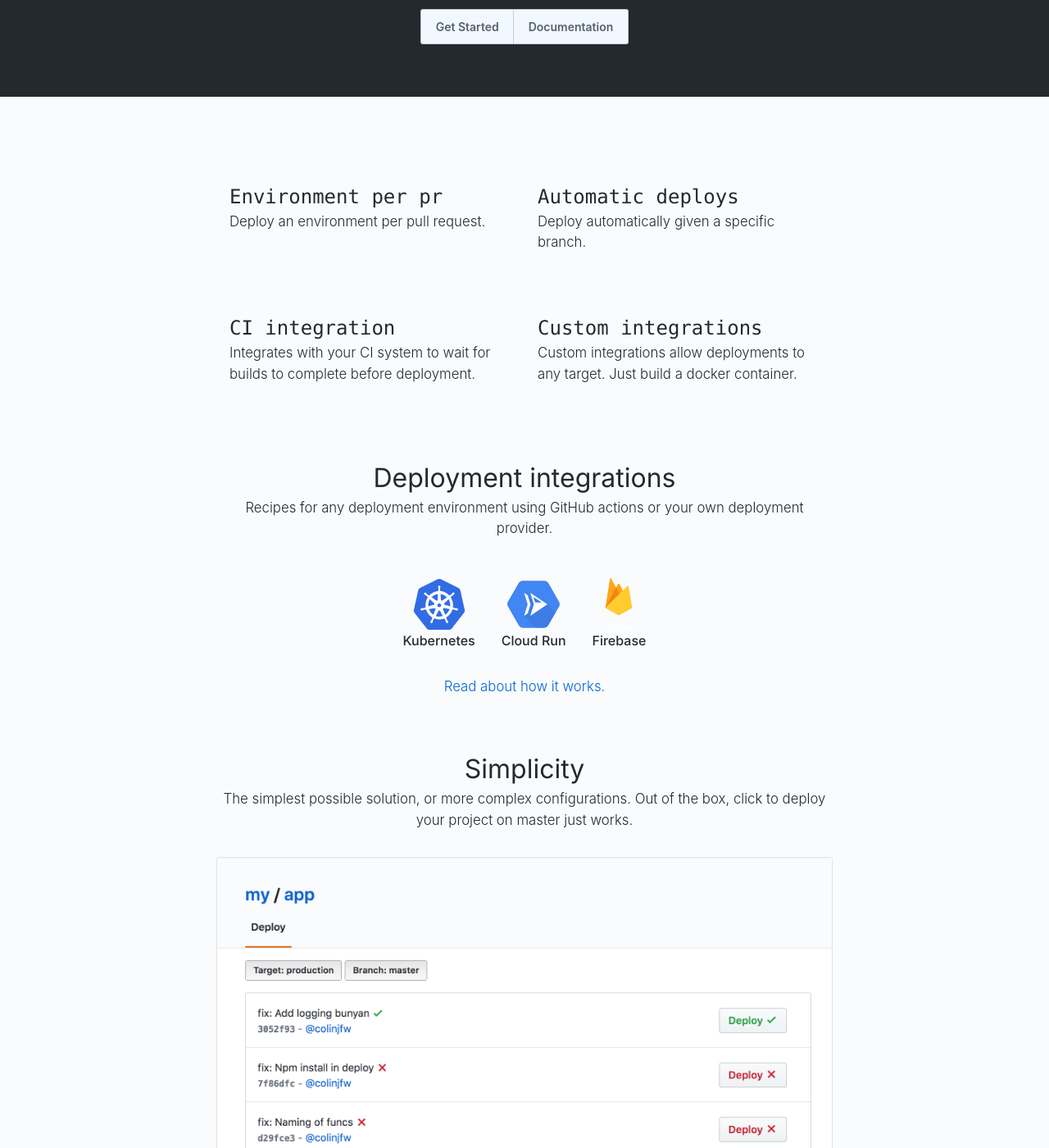
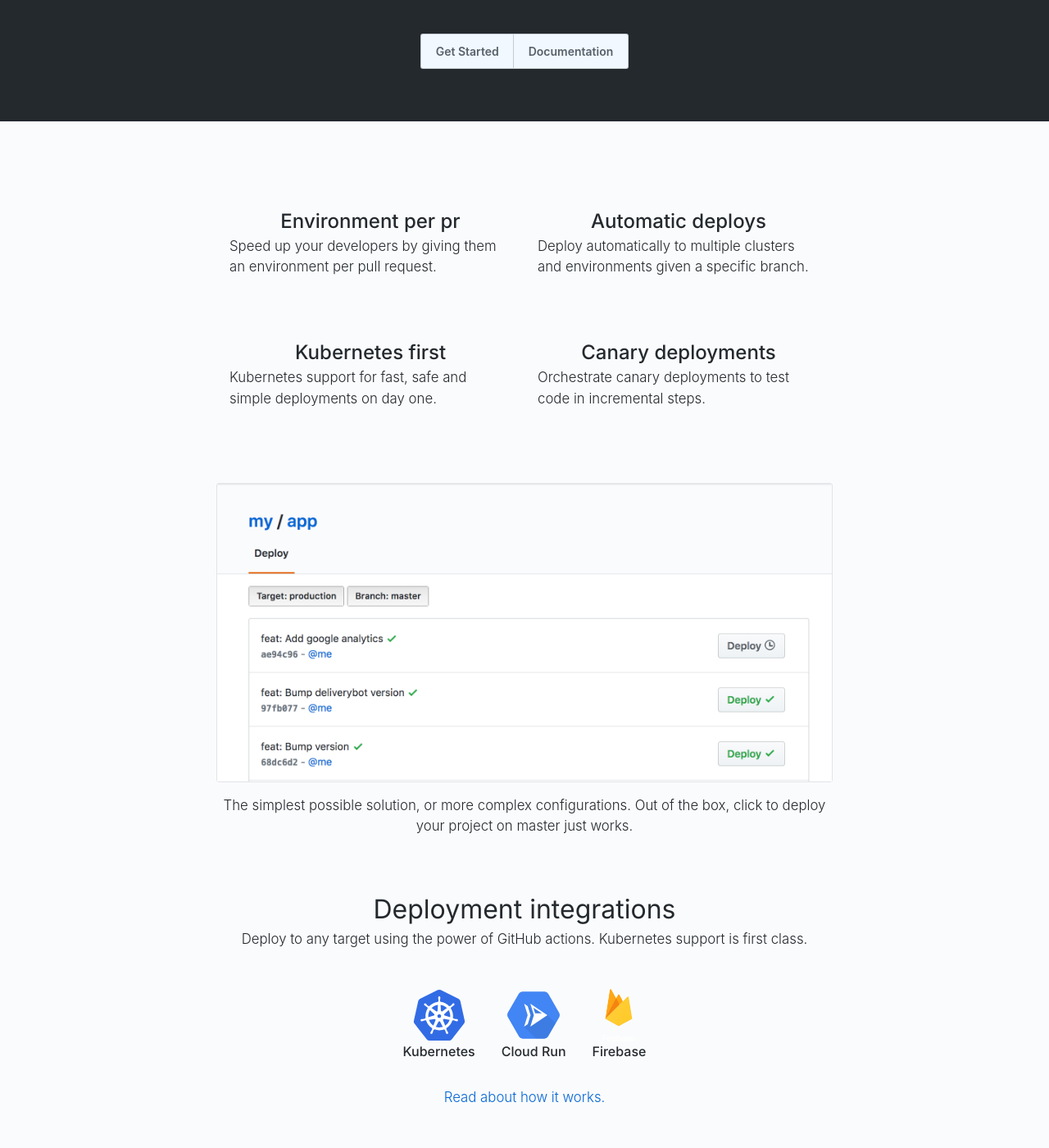
Before and after one commit to deliverybot/deliverybot.github.io, a Jekyll site: the page built from index.html, in a window 1280 px wide and 1400 px high, scrolled down 219 px. Shown: the whole window at 82% size. Built offline with Jekyll 4.4.1, drawn with Linux system fonts in a browser that asks for light colours; some of the changed text lies outside the part shown.

Commit message:
Update homepage

```diff
--- a/_config.yml
+++ b/_config.yml
@@ -1,15 +1,14 @@
-title: deliverybot
-email: your-email@example.com
+title: Deliverybot
 description: >-
   The missing GitHub deployment tool
 long_description: >-
-  GitHub native deployment tool using GitHub actions.
+  Deliverybot is a deployment tool to automate deployments for developers and
+  designers who work together to build and deploy GitHub repos.
 
-deliverybot_url: https://deliverybot-ohzjlus46a-uc.a.run.app/
+deliverybot_url: https://deliverybot.web.app
 github_app_url: https://github.com/apps/deliverybot
 github_org_url: https://github.com/deliverybot
 github_repo: deliverybot/deliverybot
-example_url: https://github.com/deliverybot/example
 terms_url: /terms/terms
 privacy_url: /terms/privacy
 
--- a/index.html
+++ b/index.html
@@ -22,40 +22,49 @@ layout: default
 <main class="content marketing">
   <div class="d-flex flex-justify-between mt-8">
     <div style="width: 50%;" class="p-3">
-      <h3 class="h2-mktg text-mono">Environment per pr</h3>
+      <h3 class="h2-mktg text-center">Environment per pr</h3>
       <p>
-        Deploy an environment per pull request.
+        Speed up your developers by giving them an environment per pull request.
       </p>
     </div>
     <div style="width: 50%;" class="p-3">
-      <h3 class="h2-mktg text-mono">Automatic deploys</h3>
+      <h3 class="h2-mktg text-center">Automatic deploys</h3>
       <p>
-        Deploy automatically given a specific branch.
+        Deploy automatically to multiple clusters and environments given a
+        specific branch.
       </p>
     </div>
   </div>
   <div class="d-flex flex-justify-between mt-5">
     <div style="width: 50%;" class="p-3">
-      <h3 class="h2-mktg text-mono">CI integration</h3>
+      <h3 class="h2-mktg text-center">Kubernetes first</h3>
       <p>
-        Integrates with your CI system to wait for builds to complete before
-        deployment.
+        Kubernetes support for fast, safe and simple deployments on day one.
       </p>
     </div>
     <div style="width: 50%;" class="p-3">
-      <h3 class="h2-mktg text-mono">Custom integrations</h3>
+      <h3 class="h2-mktg text-center">Canary deployments</h3>
       <p>
-        Custom integrations allow deployments to any target. Just build a docker
-        container.
+        Orchestrate canary deployments to test code in incremental steps.
       </p>
     </div>
   </div>
 
   <section class="mt-8 text-center">
+    <div class="Box border mb-3">
+      <img src="/assets/images/deploy-list.png" width="100%">
+    </div>
+    <p>
+      The simplest possible solution, or more complex configurations.
+      Out of the box, click to deploy your project on master just works.
+    </p>
+  </section>
+
+  <section class="mt-8 text-center">
     <h2 class="h1-mktg">Deployment integrations</h2>
     <p>
-      Recipes for any deployment environment using GitHub actions or your own
-      deployment provider.
+      Deploy to any target using the power of GitHub actions. Kubernetes support
+      is first class.
     </p>
 
     <div class="d-flex mt-5 flex-justify-center">
@@ -76,14 +85,4 @@ layout: default
     <p class="mt-3"><a href="/docs/how-it-works">Read about how it works.</a></p>
   </section>
 
-  <section class="mt-8 text-center">
-    <h2 class="h1-mktg">Simplicity</h2>
-    <p>
-      The simplest possible solution, or more complex configurations.
-      Out of the box, click to deploy your project on master just works.
-    </p>
-    <div class="Box border mt-5">
-      <img src="/assets/images/deploy-list.png" width="100%">
-    </div>
-  </section>
 </main>
```
Also changed, not shown: docs/index.md (+1 -1 lines), assets/images/deploy-list.png.
